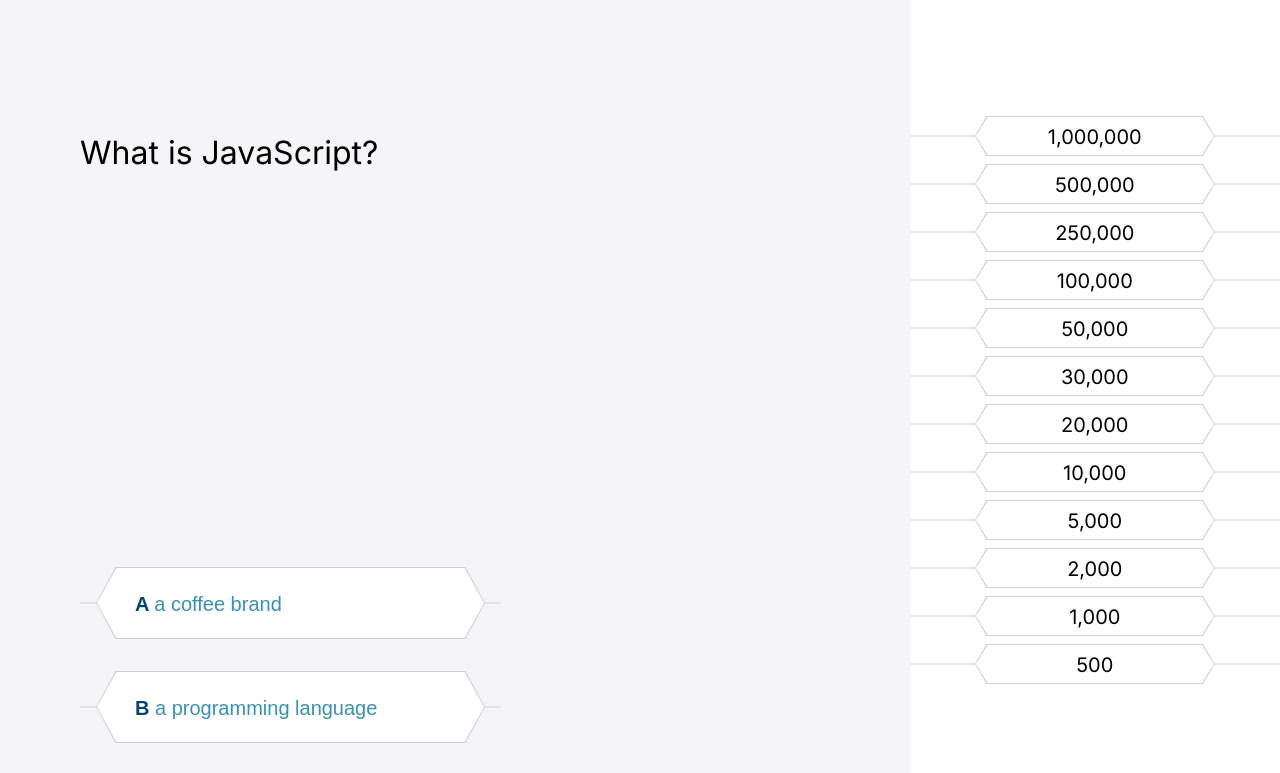
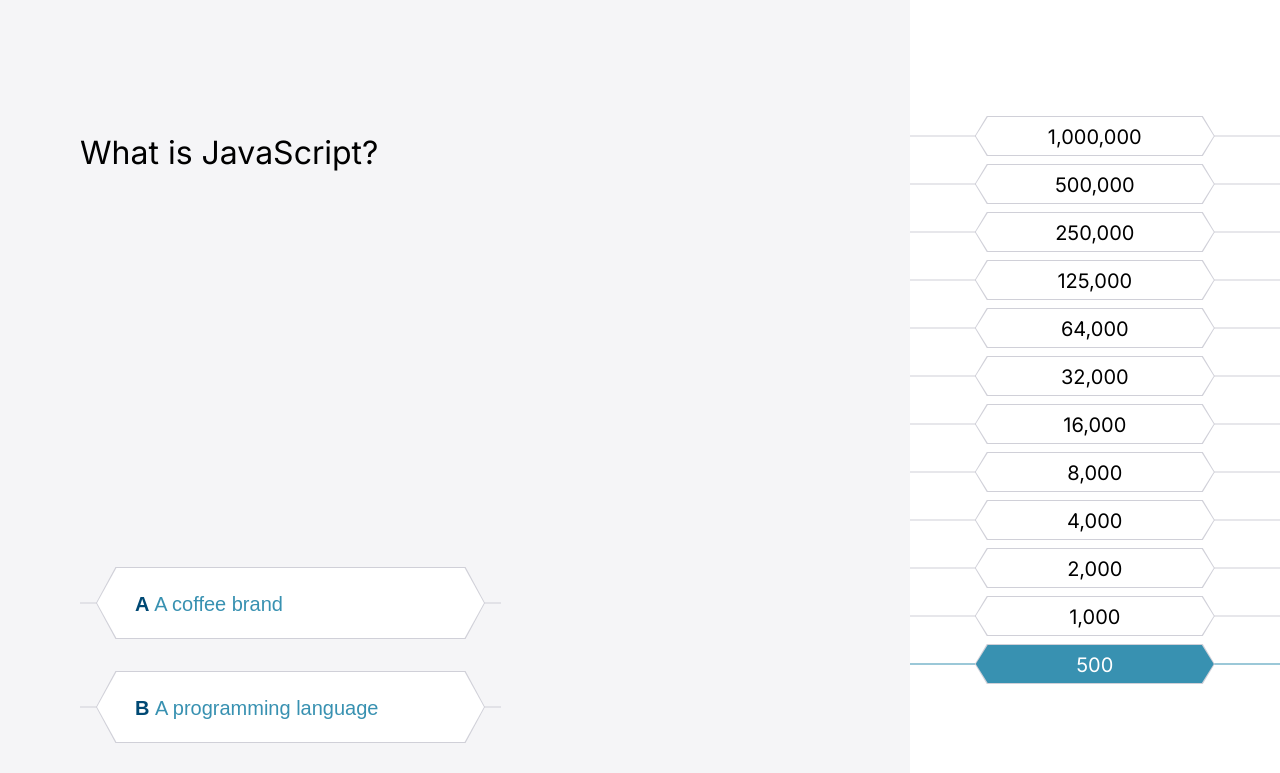
Before and after one commit to YaroslavKolbaiev/millionare-game, a React (Vite) app: page / in a window 1280 px wide. Shown: the top 773 px of the page. Built offline with nearby package versions, Linux system fonts and the light colour scheme.

Commit message:
fixed: gameEngine, created EndOfGame component

```diff
--- /dev/null
+++ b/src/components/EndOfGame.tsx
@@ -0,0 +1,34 @@
+import FingerUp from './FingerUp';
+
+type Props = {
+  progress: string;
+  setEndOfGame: (value: boolean) => void;
+  setLevel: (value: number) => void;
+  setProgress: (value: string) => void;
+};
+
+function EndOfGame({ progress, setEndOfGame, setLevel, setProgress }: Props) {
+  return (
+    <div className="end_of_game">
+      <div>
+        <FingerUp />
+      </div>
+      <div>
+        <p>Total Score</p>
+        <h1>{progress}</h1>
+        <button
+          onClick={() => {
+            setLevel(0);
+            setProgress('0');
+            setEndOfGame(false);
+          }}
+          type="button"
+        >
+          Try Again
+        </button>
+      </div>
+    </div>
+  );
+}
+
+export default EndOfGame;
--- a/src/components/Game.tsx
+++ b/src/components/Game.tsx
@@ -2,23 +2,48 @@ import { useState } from 'react';
 import data from '../data/config.json';
 import Progress from './Progress';
 import Questions from './Questions';
+import EndOfGame from './EndOfGame';
 
 function Game() {
-  const [index, setIndex] = useState(0);
+  const [level, setLevel] = useState(0);
+  const [endOfGame, setEndOfGame] = useState(false);
+  const [progress, setProgress] = useState('0');
+
   return (
     <div className="game">
-      <Questions
-        question={data[index].question}
-        options={data[index].options}
-        setIndex={setIndex}
-      />
-      <div className="game_progress_container">
-        <div className="game_progress_wrapper">
-          {[...data].reverse().map(({ money }) => (
-            <Progress key={money} money={money} />
-          ))}
-        </div>
-      </div>
+      {!endOfGame && (
+        <>
+          <Questions
+            question={data[level].question}
+            options={data[level].options}
+            money={data[level].money}
+            setLevel={setLevel}
+            setEndOfGame={setEndOfGame}
+            lastLevel={level === 11}
+            setProgress={setProgress}
+          />
+          <div className="progress_container">
+            <div className="progress_wrapper">
+              {[...data].reverse().map(({ money }, index, array) => (
+                <Progress
+                  key={money}
+                  money={money}
+                  level={level}
+                  index={array.length - 1 - index}
+                />
+              ))}
+            </div>
+          </div>
+        </>
+      )}
+      {endOfGame && (
+        <EndOfGame
+          setLevel={setLevel}
+          setEndOfGame={setEndOfGame}
+          progress={progress}
+          setProgress={setProgress}
+        />
+      )}
     </div>
   );
 }
--- a/src/components/Progress.tsx
+++ b/src/components/Progress.tsx
@@ -1,13 +1,28 @@
+import classNames from 'classnames';
+
 type Props = {
   money: string;
+  level: number;
+  index: number;
 };
 
-function Progress({ money }: Props) {
+function Progress({ money, level, index }: Props) {
   return (
-    <div className="game_progress">
-      <hr className="game_line" />
-      <div className="game_progress_shape">
-        <div className="game_progress_data">{money}</div>
+    <div className="progress">
+      <hr
+        className={classNames('game_line', {
+          current_progress: level === index,
+        })}
+      />
+      <div className="progress_shape">
+        <div
+          className={classNames('progress_data', {
+            current_progress: level === index,
+            passed_progress: level > index,
+          })}
+        >
+          {money}
+        </div>
       </div>
     </div>
   );
--- a/src/components/StartingMenu.tsx
+++ b/src/components/StartingMenu.tsx
@@ -1,4 +1,4 @@
-import handImage from '../assets/hand 1.png';
+import FingerUp from './FingerUp';
 
 type Props = {
   setStart: (value: boolean) => void;
@@ -7,7 +7,7 @@ type Props = {
 function StartingMenu({ setStart }: Props) {
   return (
     <div className="meunu">
-      <img className="" src={handImage} alt="image_of_hand" />
+      <FingerUp />
       <div>
         <h1 className="menu_title">
           Who whants to be
--- a/src/data/config.json
+++ b/src/data/config.json
@@ -4,10 +4,10 @@
     "question": "What is JavaScript?",
     "money": "500",
     "options": [
-      { "answer": "a coffee brand", "isCorrect": false },
-      { "answer": "a programming language", "isCorrect": true },
-      { "answer": "a type of car", "isCorrect": false },
-      { "answer": "a music band", "isCorrect": false }
+      { "answer": "A coffee brand", "isCorrect": false },
+      { "answer": "A programming language", "isCorrect": true },
+      { "answer": "A type of car", "isCorrect": false },
+      { "answer": "A music band", "isCorrect": false }
     ]
   },
   {
@@ -35,7 +35,7 @@
   {
     "id": 3,
     "question": "What does CSS stand for?",
-    "money": "5,000",
+    "money": "4,000",
     "options": [
       { "answer": "Computer Style Sheets", "isCorrect": false },
       { "answer": "Colorful Style Sheets", "isCorrect": false },
@@ -46,18 +46,18 @@
   {
     "id": 4,
     "question": "Inside which HTML element do we put the JavaScript??",
-    "money": "10,000",
+    "money": "8,000",
     "options": [
-      { "answer": "<Script>", "isCorrect": false },
+      { "answer": "<Script>", "isCorrect": true },
       { "answer": "<Js>", "isCorrect": false },
       { "answer": "<Scripting>", "isCorrect": false },
-      { "answer": "<Javascript>", "isCorrect": true }
+      { "answer": "<Javascript>", "isCorrect": false }
     ]
   },
   {
     "id": 5,
     "question": "What is a variable in programming?",
-    "money": "20,000",
+    "money": "16,000",
     "options": [
       { "answer": "a function", "isCorrect": false },
       { "answer": "a type of loop", "isCorrect": false },
@@ -68,7 +68,7 @@
   {
     "id": 6,
     "question": "What is the use of the 'this' keyword in JavaScript?",
-    "money": "30,000",
+    "money": "32,000",
     "options": [
       { "answer": "Refers to the object it belongs to", "isCorrect": true },
       { "answer": "Refers to the global object", "isCorrect": false },
@@ -79,7 +79,7 @@
   {
     "id": 7,
     "question": "What does SQL stand for?",
-    "money": "50,000",
+    "money": "64,000",
     "options": [
       { "answer": "Simple Query Language", "isCorrect": false },
       { "answer": "Structured Query Language", "isCorrect": true },
@@ -90,7 +90,7 @@
   {
     "id": 8,
     "question": "What is the use of 'break' statement in JavaScript?",
-    "money": "100,000",
+    "money": "125,000",
     "options": [
       { "answer": "To make a pause point in the code", "isCorrect": false },
       { "answer": "To verify the conditions in the loop", "isCorrect": false },
@@ -104,13 +104,13 @@
     "money": "250,000",
     "options": [
       {
-        "answer": "It tells the browser about the version of HTML",
+        "answer": "Indicates version of HTML",
         "isCorrect": true
       },
       { "answer": "It links to the CSS file", "isCorrect": false },
-      { "answer": "It defines a title for the document", "isCorrect": false },
+      { "answer": "It sets a document version", "isCorrect": false },
       {
-        "answer": "It provides metadata about the HTML document",
+        "answer": "Provides metadata",
         "isCorrect": false
       }
     ]
@@ -121,42 +121,42 @@
     "money": "500,000",
     "options": [
       {
-        "answer": "Returns the control to the calling function",
+        "answer": "Returns the control to function",
         "isCorrect": false
       },
       {
-        "answer": "Returns the function to its initial state",
+        "answer": "Returns to its initial state",
         "isCorrect": false
       },
       {
-        "answer": "Stops the execution of a function and returns a value from that function",
+        "answer": "Stops function and returns a value",
         "isCorrect": true
       },
       {
-        "answer": "Returns the function to the global scope",
+        "answer": "Returns a string",
         "isCorrect": false
       }
     ]
   },
   {
     "id": 11,
-    "question": "What is the use of 'continue' keyword in JavaScript?",
+    "question": "What is React?",
     "money": "1,000,000",
     "options": [
       {
-        "answer": "Continues the execution of the function after a return statement",
+        "answer": "A programming language",
         "isCorrect": false
       },
       {
-        "answer": "Skips the current iteration of the loop and continues with the next one",
+        "answer": "A JavaScript library",
         "isCorrect": true
       },
       {
-        "answer": "Continues the execution of the code after a break statement",
+        "answer": "A JavaScript Framework",
         "isCorrect": false
       },
       {
-        "answer": "Continues the execution of the code after an error",
+        "answer": "A CSS Framework",
         "isCorrect": false
       }
     ]
--- /dev/null
+++ b/src/styles/EndOfGame.css
@@ -0,0 +1,8 @@
+.end_of_game {
+  display: flex;
+  align-items: center;
+  padding-left: 80px;
+  padding-right: 80px;
+  width: 100%;
+  gap: 32px;
+}
--- a/src/styles/Game.css
+++ b/src/styles/Game.css
@@ -16,110 +16,6 @@
   margin-bottom: 395px;
 }
 
-.game_progress_container {
-  width: 376px;
-  background-color: var(--color-white);
-  display: flex;
-  flex-direction: column;
-  justify-content: center;
-}
-
-.game_progress_wrapper {
-  display: flex;
-  flex-direction: column;
-  gap: 8px;
-}
-
-.game_progress {
-  display: flex;
-  justify-content: center;
-  position: relative;
-}
-
-.game_progress_shape {
-  width: var(--game_progress_shape_width);
-  height: var(--game_progress_shape_height);
-  z-index: 10;
-  background-color: var(--color-gray);
-  clip-path: var(--clip-path-polygon);
-  display: flex;
-  align-items: center;
-  justify-content: center;
-}
-
-.game_progress_data {
-  clip-path: var(--clip-path-polygon);
-  background-color: #ffffff;
-  border: none;
-  width: calc(var(--game_progress_shape_width) - 2px);
-  height: calc(var(--game_progress_shape_height) - 2px);
-  text-align: center;
-  font-size: 20px;
-  line-height: var(--game_progress_shape_height);
-}
-
-.game_options_container {
-  display: flex;
-  flex-wrap: wrap;
-  max-width: calc(var(--game_options_wrapper_width) * 2);
-}
-
-.game_options_wrapper {
-  width: var(--game_options_wrapper_width);
-  display: flex;
-  justify-content: center;
-  margin-bottom: 32px;
-  position: relative;
-  cursor: pointer;
-}
-
-.game_options_wrapper > :first-child,
-.game_options_wrapper > :nth-child(2) {
-  transition: background-color 200ms;
-}
-
-.game_options_wrapper:hover > :first-child,
-.game_options_wrapper:hover > :nth-child(2) {
-  background-color: #1e6a8e;
-}
-
-.game_options_shape {
-  width: var(--game_options_shape_width);
-  height: var(--game_options_shape_height);
-  box-sizing: border-box;
-  clip-path: var(--clip-path-polygon);
-  background-color: var(--color-gray);
-  display: flex;
-  align-items: center;
-  justify-content: center;
-}
-
-.game_options_data {
-  clip-path: var(--clip-path-polygon);
-  background-color: var(--color-white);
-  width: calc(var(--game_options_shape_width) - 2px);
-  height: calc(var(--game_options_shape_height) - 2px);
-  border: none;
-  text-align: start;
-  cursor: pointer;
-}
-
-.game_options_text {
-  line-height: calc(var(--game_options_shape_height) - 2px);
-  font-size: 20px;
-  padding-left: 32px;
-}
-
-.game_options_text :first-child {
-  color: #004974;
-  font-weight: 600;
-}
-
-.game_options_text :nth-child(2) {
-  color: #3891b1;
-  font-weight: 400px;
-}
-
 .game_line {
   position: absolute;
   margin: 0;
@@ -131,27 +27,3 @@
   background-color: var(--color-gray);
   transform: translate(0, -50%);
 }
-
-.selected_bg {
-  background-color: #fff3eb;
-}
-
-.selected_border {
-  background-color: #ff8b37;
-}
-
-.correct_bg {
-  background-color: #e6faea;
-}
-
-.correct_border {
-  background-color: #47d867;
-}
-
-.wrong_bg {
-  background-color: #fdeeed;
-}
-
-.wrong_border {
-  background-color: #ec6259;
-}
--- /dev/null
+++ b/src/styles/Progress.css
@@ -0,0 +1,50 @@
+.progress {
+  display: flex;
+  justify-content: center;
+  position: relative;
+}
+
+.progress_container {
+  width: 376px;
+  background-color: var(--color-white);
+  display: flex;
+  flex-direction: column;
+  justify-content: center;
+}
+
+.progress_wrapper {
+  display: flex;
+  flex-direction: column;
+  gap: 8px;
+}
+
+.progress_shape {
+  width: var(--game_progress_shape_width);
+  height: var(--game_progress_shape_height);
+  z-index: 10;
+  background-color: var(--color-gray);
+  clip-path: var(--clip-path-polygon);
+  display: flex;
+  align-items: center;
+  justify-content: center;
+}
+
+.progress_data {
+  clip-path: var(--clip-path-polygon);
+  background-color: #ffffff;
+  border: none;
+  width: calc(var(--game_progress_shape_width) - 2px);
+  height: calc(var(--game_progress_shape_height) - 2px);
+  text-align: center;
+  font-size: 20px;
+  line-height: var(--game_progress_shape_height);
+}
+
+.current_progress {
+  background-color: #3891b1;
+  color: #ffffff;
+}
+
+.passed_progress {
+  color: var(--color-gray);
+}
```
Also changed, not shown: src/App.css (+27 -0 lines), src/components/FingerUp.tsx (added, +7 -0 lines), src/components/Questions.tsx (+36 -9 lines), src/styles/Options.css (added, +61 -0 lines).
